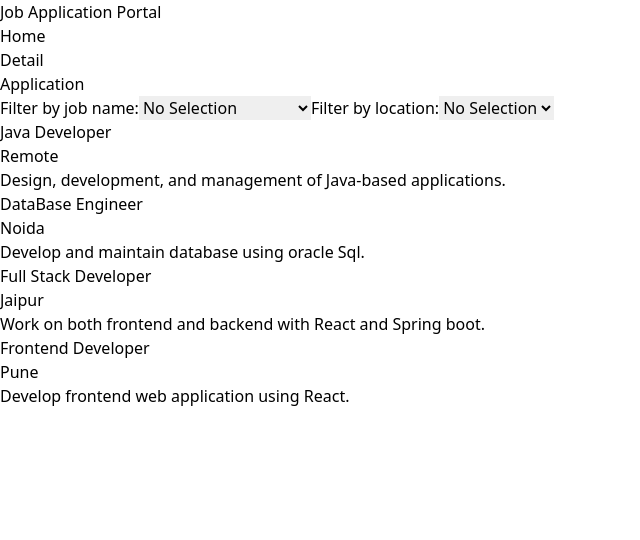
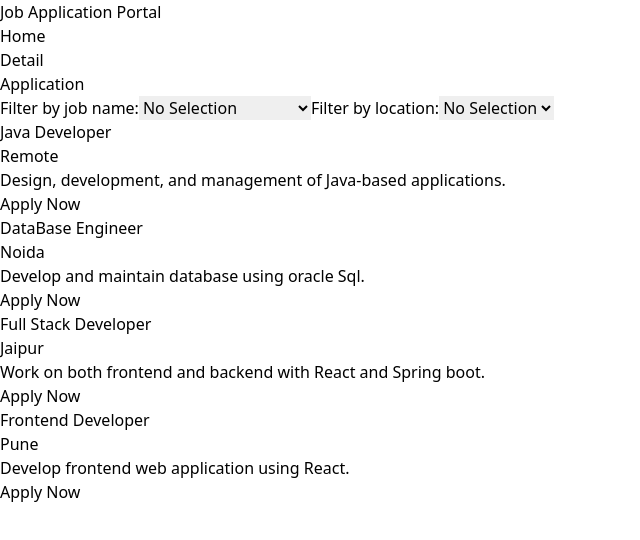
Before and after one commit to Princerajsdv81/Prince_Raj, a React (Vite) app: page /JobDetail in a window 1280 px wide. Shown: the top 540 px of the page, without its empty margins (0-640 px from the left). Built offline with nearby package versions, Linux system fonts and the light colour scheme.

Commit message:
Added apply button on cards of job details

```diff
--- a/src/components/JobDetail.jsx
+++ b/src/components/JobDetail.jsx
@@ -98,6 +98,9 @@ const JobDetail = () => {
                 <div className="text-center md:text-left px-2">
                   <p>{job.description}
                   </p>
+                  {/* Added apply button on cards of job details */}
+                  <button className='relative bg-blue-500 w-[6rem] h-[2rem] rounded-2xl  mt-6 mb-2'>Apply Now
+                  </button>
                 </div>
        </div>
           ))}
```
